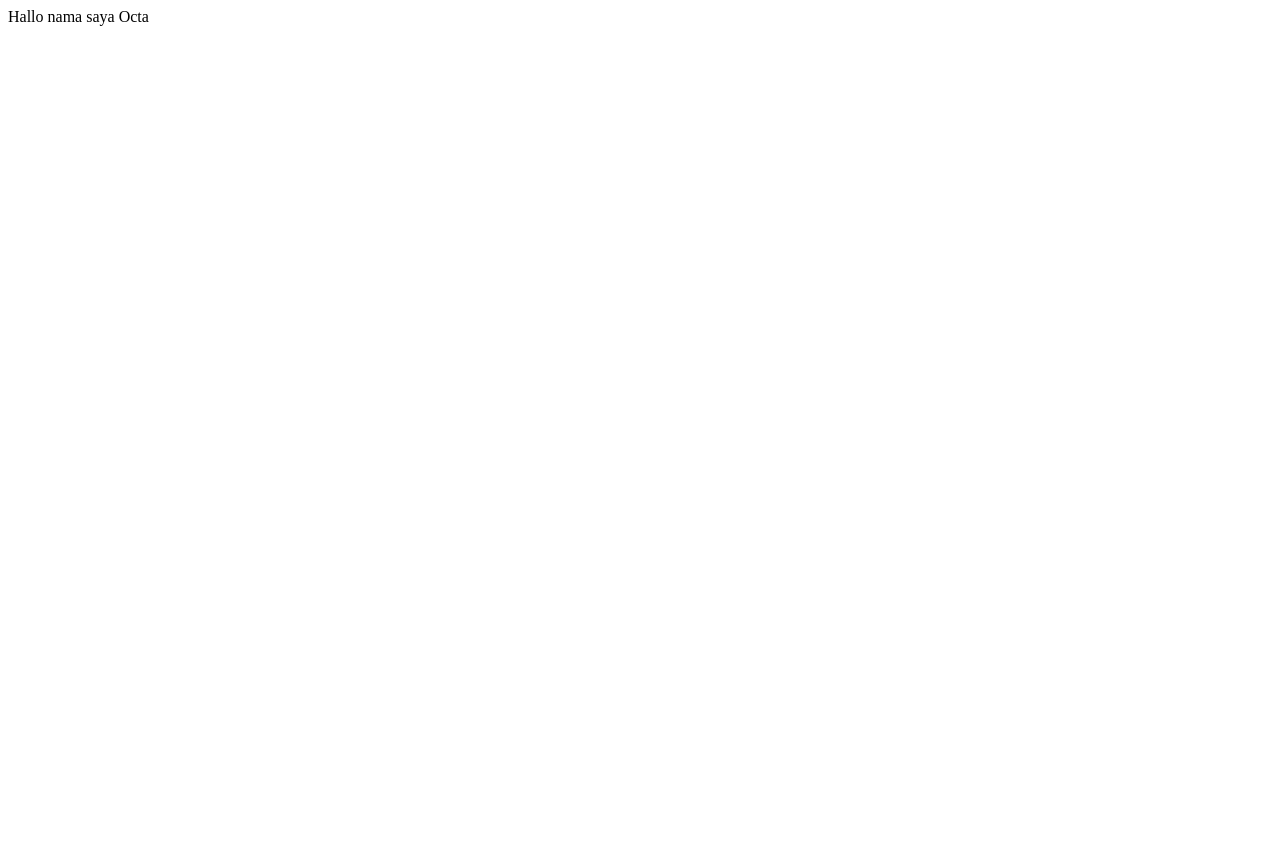
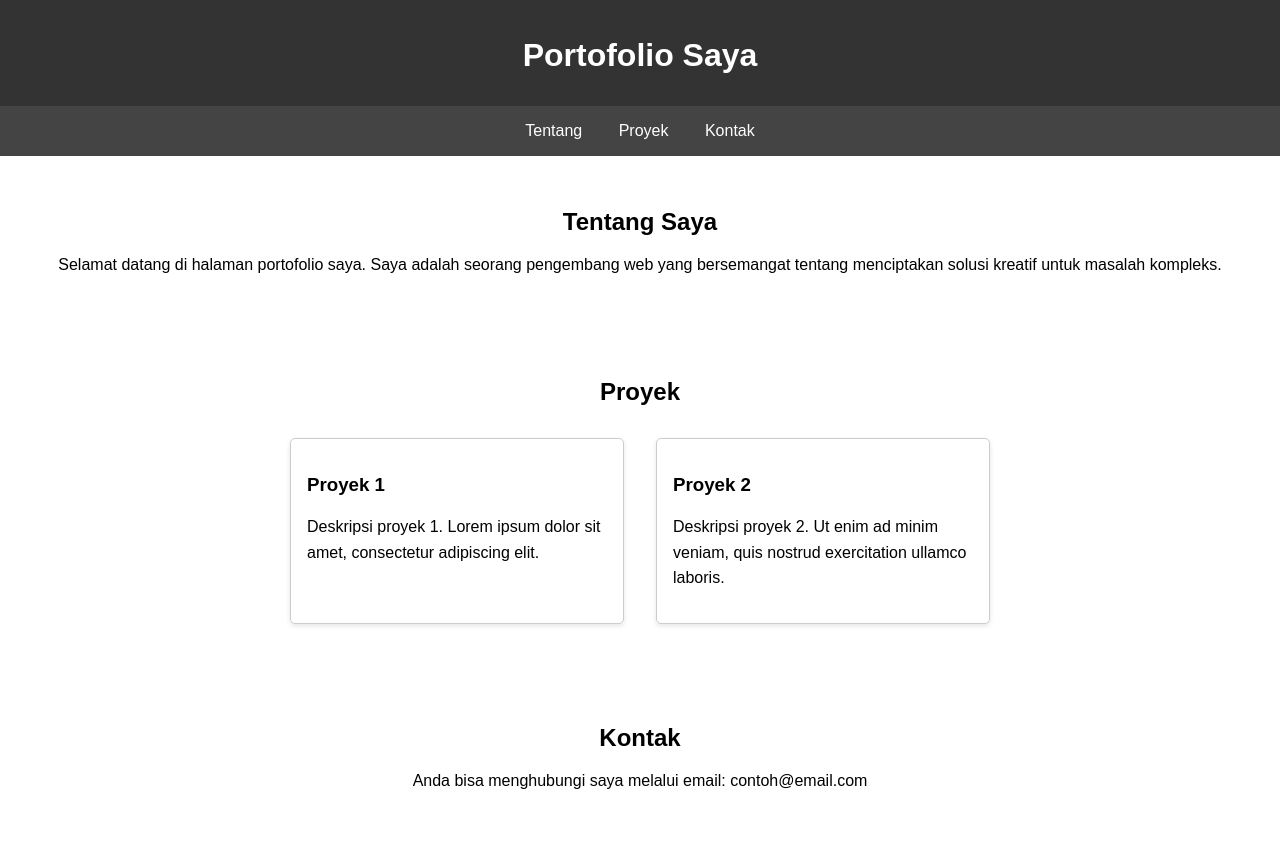
Before and after one commit to Octaakevn/Octaakevn.github.io, a plain HTML site: page index.html in a window 1280 px wide. Before the commit the page ends 800 px from the top, so only its background shows below. Drawn offline with Linux system fonts and the light colour scheme.

Commit message:
Update index.html

```diff
--- a/index.html
+++ b/index.html
@@ -1 +1,87 @@
-Hallo nama saya Octa
+<!DOCTYPE html>
+<html lang="en">
+<head>
+    <meta charset="UTF-8">
+    <meta name="viewport" content="width=device-width, initial-scale=1.0">
+    <title>Portofolio Saya</title>
+    <style>
+        body {
+            font-family: Arial, sans-serif;
+            margin: 0;
+            padding: 0;
+        }
+        header {
+            background-color: #333;
+            color: #fff;
+            text-align: center;
+            padding: 1rem;
+        }
+        nav {
+            background-color: #444;
+            text-align: center;
+            padding: 1rem;
+        }
+        nav a {
+            color: #fff;
+            text-decoration: none;
+            margin: 0 1rem;
+        }
+        section {
+            padding: 2rem;
+            text-align: center;
+        }
+        h1 {
+            margin-bottom: 1rem;
+        }
+        p {
+            line-height: 1.6;
+        }
+        .projects {
+            display: flex;
+            flex-wrap: wrap;
+            justify-content: center;
+        }
+        .project {
+            width: 300px;
+            margin: 1rem;
+            padding: 1rem;
+            border: 1px solid #ccc;
+            border-radius: 5px;
+            box-shadow: 0 2px 5px rgba(0, 0, 0, 0.1);
+            text-align: left;
+        }
+    </style>
+</head>
+<body>
+    <header>
+        <h1>Portofolio Saya</h1>
+    </header>
+    <nav>
+        <a href="#about">Tentang</a>
+        <a href="#projects">Proyek</a>
+        <a href="#contact">Kontak</a>
+    </nav>
+    <section id="about">
+        <h1>Tentang Saya</h1>
+        <p>Selamat datang di halaman portofolio saya. Saya adalah seorang pengembang web yang bersemangat tentang menciptakan solusi kreatif untuk masalah kompleks.</p>
+    </section>
+    <section id="projects">
+        <h1>Proyek</h1>
+        <div class="projects">
+            <div class="project">
+                <h3>Proyek 1</h3>
+                <p>Deskripsi proyek 1. Lorem ipsum dolor sit amet, consectetur adipiscing elit.</p>
+            </div>
+            <div class="project">
+                <h3>Proyek 2</h3>
+                <p>Deskripsi proyek 2. Ut enim ad minim veniam, quis nostrud exercitation ullamco laboris.</p>
+            </div>
+            <!-- Tambahkan lebih banyak proyek di sini -->
+        </div>
+    </section>
+    <section id="contact">
+        <h1>Kontak</h1>
+        <p>Anda bisa menghubungi saya melalui email: contoh@email.com</p>
+    </section>
+</body>
+</html>
```
